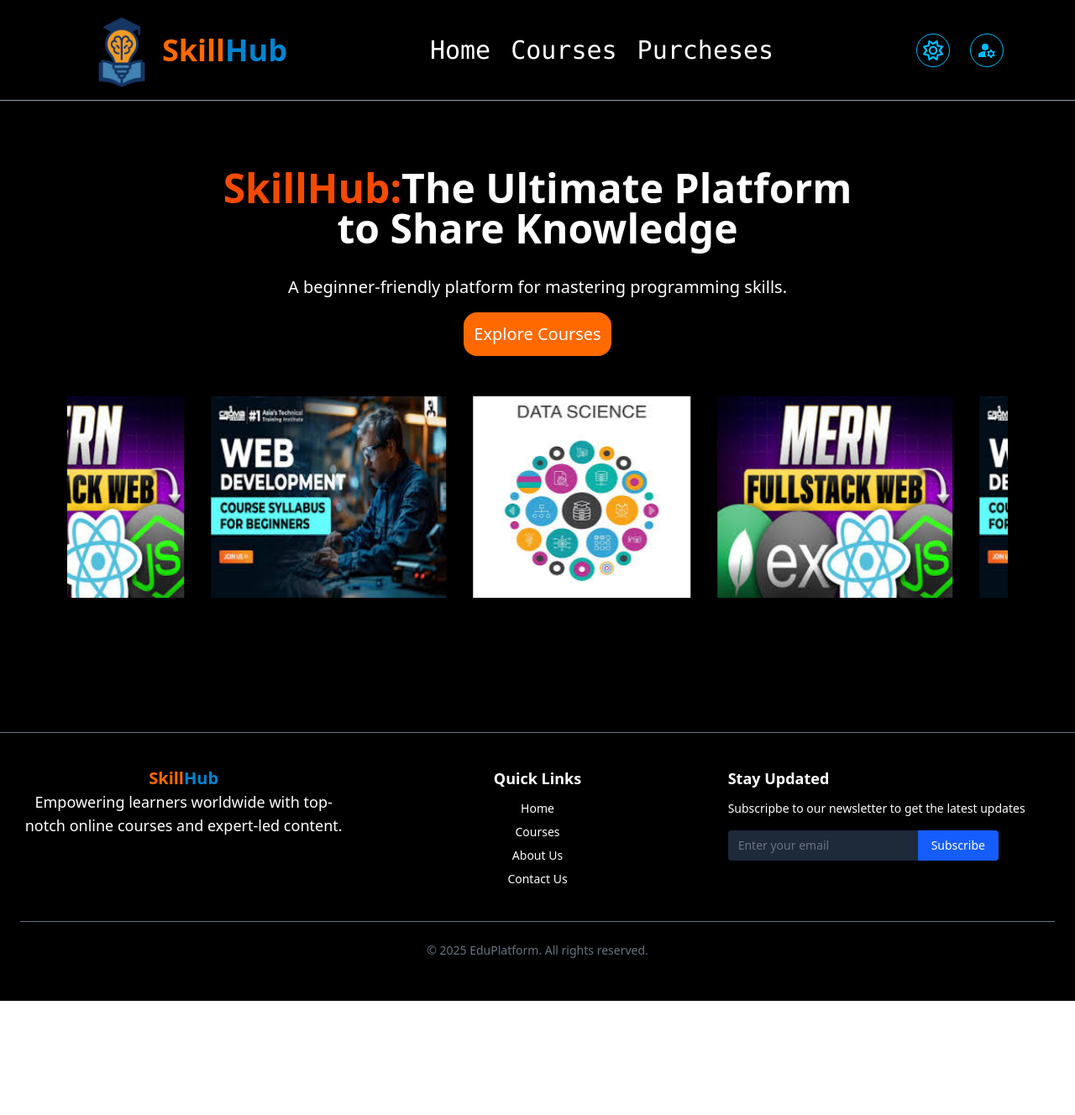
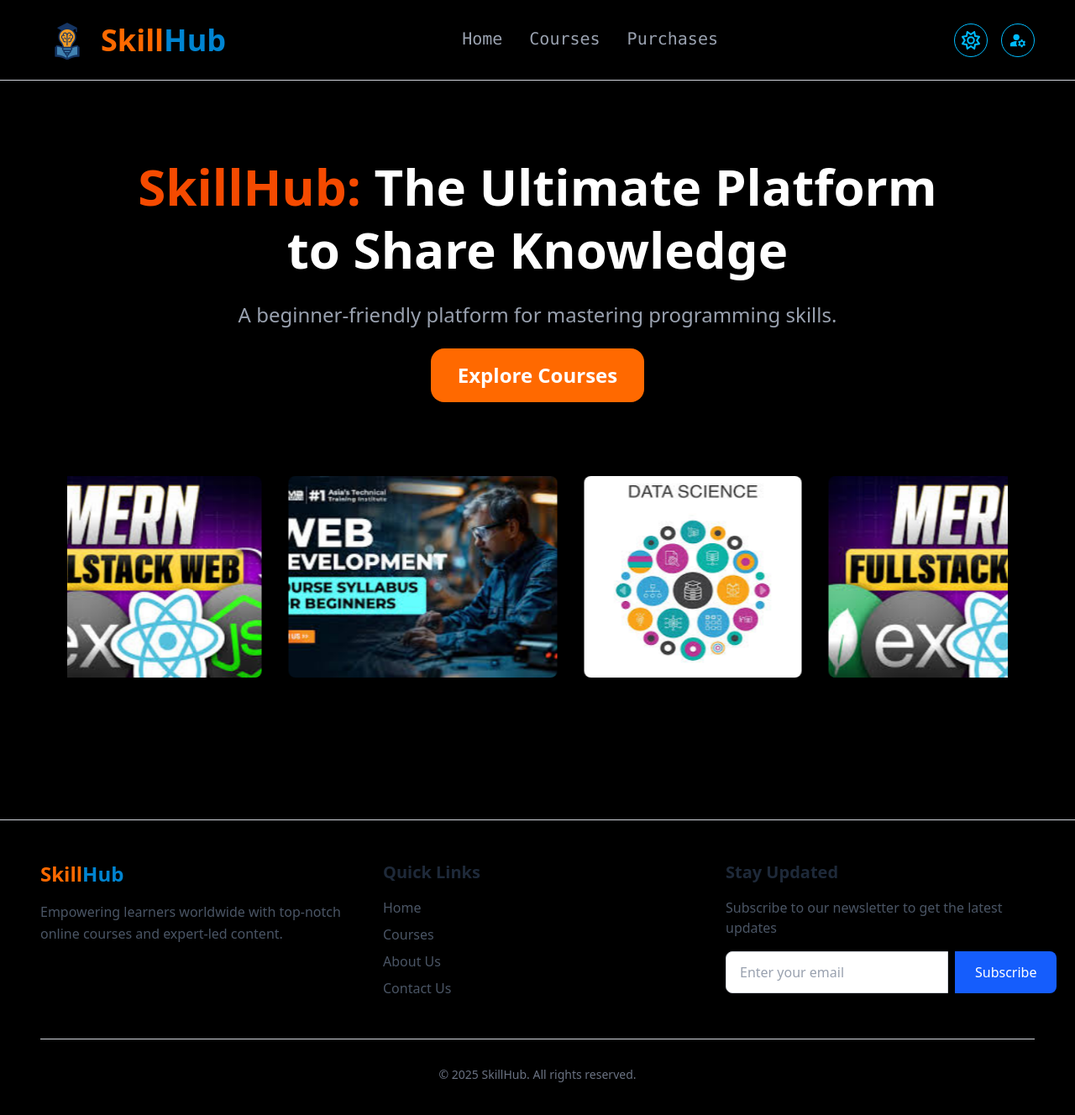
Before and after one commit to rashmi-ranjan-sahoo-dev/course_selling_app, a React (Vite) app in the folder frontend/: page / in a window 1280 px wide. Shown: the top 1328 px of the page at 84% size. Before the commit the page ends 1192 px from the top, so only its background shows below. Built offline with nearby package versions, Linux system fonts and the light colour scheme.

Commit message:
completed

```diff
--- a/frontend/src/components/ContextAPI/AuthContext.jsx
+++ b/frontend/src/components/ContextAPI/AuthContext.jsx
@@ -4,7 +4,7 @@
 
 export const AuthProvider  = ( {children}) => {
     const [isDark,setIsDark] = useState(true)
-    const [isLoggedIn,setIsLoggedIn] = useState(false)
+    const [isLoggedIn,setIsLoggedIn] = useState(true)
     const [isActive,setIsActive] = useState(false);
     const [role,setRole] = useState("");
   return (
--- a/frontend/src/components/Footer/Footer.jsx
+++ b/frontend/src/components/Footer/Footer.jsx
@@ -3,38 +3,72 @@
 
 const Footer = () => {
   return (
-    <footer className='border-t border-gray-500 h-80 bg-transparent px-6 py-10 mt-20 '>
-     <div className="grid grid-cols-1 sm:grid-cols-2 md:grid-cols-3 gap-8 w-full max-w-7xl  mx-auto  my-auto  ">
-        <div className='text-center'>
-           <span className='font-semibold text-xl text-orange-500 mb-3'>Skill<span className='text-sky-600'>Hub</span></span>
-           <p className='text-lg '> Empowering learners worldwide with top-notch online courses and expert-led content.</p>
+    <footer className='border-t border-gray-300 bg-transparant px-4 sm:px-6 md:px-8 lg:px-12 py-8 sm:py-10 md:py-12 mt-10 sm:mt-16 md:mt-20'>
+      <div className="grid grid-cols-1 sm:grid-cols-2 lg:grid-cols-3 gap-6 sm:gap-8 md:gap-10 w-full max-w-7xl mx-auto">
+
+        {/* Brand Section */}
+        <div className='text-center sm:text-left'>
+          <h2 className='font-bold text-xl sm:text-2xl mb-3 sm:mb-4'>
+            <span className='text-orange-500'>Skill</span>
+            <span className='text-sky-600'>Hub</span>
+          </h2>
+          <p className='text-sm sm:text-base text-gray-600 leading-relaxed'>
+            Empowering learners worldwide with top-notch online courses and expert-led content.
+          </p>
         </div>
-         <div className=' text-center '>
-           <h3 className='font-semibold text-lg mb-3'>Quick Links</h3>
-          <ul className='space-y-2 text-sm'>
-            <li><Link href="/" className="hover:underline">Home</Link></li>
-            <li><Link href="/courses"  className="hover:underline">Courses</Link></li>
-            <li><Link href="#" className="hover:underline">About Us</Link></li>
-            <li><Link href="#" className="hover:underline">Contact Us</Link></li>
+
+        {/* Quick Links Section */}
+        <div className='text-center sm:text-left'>
+          <h3 className='font-semibold text-lg sm:text-xl mb-3 sm:mb-4 text-gray-800'>Quick Links</h3>
+          <ul className='space-y-2 text-sm sm:text-base'>
+            <li>
+              <Link to="/" className="text-gray-600 hover:text-orange-500 hover:underline transition-colors">
+                Home
+              </Link>
+            </li>
+            <li>
+              <Link to="/courses" className="text-gray-600 hover:text-orange-500 hover:underline transition-colors">
+                Courses
+              </Link>
+            </li>
+            <li>
+              <Link to="#" className="text-gray-600 hover:text-orange-500 hover:underline transition-colors">
+                About Us
+              </Link>
+            </li>
+            <li>
+              <Link to="#" className="text-gray-600 hover:text-orange-500 hover:underline transition-colors">
+                Contact Us
+              </Link>
+            </li>
           </ul>
         </div>
-         <div >
-           <h3 className='text-lg font-semibold mb-3'>Stay Updated</h3>
-           <p className='text-sm mb-4'> Subscripbe to our newsletter to get the latest updates</p>
-           <form className='flex'>
+
+        {/* Newsletter Section */}
+        <div className='text-center sm:text-left sm:col-span-2 lg:col-span-1'>
+          <h3 className='text-lg sm:text-xl font-semibold mb-3 sm:mb-4 text-gray-800'>Stay Updated</h3>
+          <p className='text-sm sm:text-base text-gray-600 mb-4'>
+            Subscribe to our newsletter to get the latest updates
+          </p>
+          <form className='flex flex-col sm:flex-row gap-2 max-w-md mx-auto sm:mx-0'>
             <input
-            type="email"
-            placeholder='Enter your email'
-            className='px-3 py-2 rounded-l bg-gray-800 text-sm text-white placeholder-gray-500 focus:outline-none'
+              type="email"
+              placeholder='Enter your email'
+              className='flex-1 px-4 py-2 sm:py-3 rounded-lg sm:rounded-l-lg sm:rounded-r-none bg-white border border-gray-300 text-sm sm:text-base text-gray-800 placeholder-gray-400 focus:outline-none focus:ring-2 focus:ring-blue-500 focus:border-transparent'
             />
-            <button type='submit'
-            className='bg-blue-600 hover:bg-blue-700 px-4 py2 rounded-r text-sm font-medium text-white'>Subscribe</button>
-           </form>
+            <button
+              type='submit'
+              className='bg-blue-600 hover:bg-blue-700 px-4 sm:px-6 py-2 sm:py-3 rounded-lg sm:rounded-r-lg sm:rounded-l-none text-sm sm:text-base font-medium text-white transition-colors shadow-md hover:shadow-lg'
+            >
+              Subscribe
+            </button>
+          </form>
         </div>
       </div>
 
-      <div className='mt-10 border-t pt-6 text-sm text-center text-gray-500'>
-         © {2025} EduPlatform. All rights reserved.
+      {/* Copyright Section */}
+      <div className='mt-8 sm:mt-10 md:mt-12 pt-6 sm:pt-8 border-t border-gray-300 text-xs sm:text-sm text-center text-gray-500'>
+        © {new Date().getFullYear()} SkillHub. All rights reserved.
       </div>
     </footer>
   )
--- a/frontend/src/components/Header/Header.jsx
+++ b/frontend/src/components/Header/Header.jsx
@@ -1,76 +1,139 @@
-
+import { useState, useContext } from "react";
 import logo from "../../assets/transparent_logo.png.png"
-import { FaRegSun } from "react-icons/fa6";
-import { FaRegMoon } from "react-icons/fa6";
+import { FaRegSun, FaRegMoon } from "react-icons/fa6";
+import { MdManageAccounts } from "react-icons/md";
+import { HiMenuAlt3, HiX } from "react-icons/hi";
 import { AuthContext } from "../ContextAPI/AuthContext";
-import { useContext } from "react";
- import { MdManageAccounts } from "react-icons/md";
 import Auth from "../Auth/Auth";
 import Logout from "../Logout/Logout";
 
+const Header = () => {
+  const [isMobileMenuOpen, setIsMobileMenuOpen] = useState(false);
+  const { isDark, setIsDark, isActive, setIsActive, isLoggedIn, role } = useContext(AuthContext);
 
+  function toggleIsDark() {
+    setIsDark(!isDark);
+  }
 
-const Header = () => {
+  function toggleIsActive() {
+    setIsActive(!isActive);
+  }
 
- const {isDark,setIsDark,isActive,setIsActive,isLoggedIn,role} = useContext(AuthContext)
+  function toggleMobileMenu() {
+    setIsMobileMenuOpen(!isMobileMenuOpen);
+  }
 
- function toggleIsDark(){
-  setIsDark(!isDark)
- }
-
- function toggleIsActive(){
-  setIsActive(!isActive)
-  // console.log(isActive)
- }
-
- console.log(isActive)
- console.log(isLoggedIn)
+  console.log(isActive);
+  console.log(isLoggedIn);
 
   return (
-    <nav
-     className='h-[15vh] w-screen flex items-center justify-around border-b border-gray-400'>
-      <div
-      className='flex justify-center items-center'>
+    <nav className='h-16 sm:h-20 md:h-24 w-full flex items-center justify-between px-4 sm:px-6 md:px-8 lg:px-12 border-b border-gray-300  relative'>
+
+      {/* Logo Section */}
+      <div className='flex items-center gap-1 sm:gap-2 flex-shrink-0'>
         <img
-        src={logo}
-        alt="SkilHub"
-        className='sm:h-25 sm:w-25 md:h-30 md:w-30'
+          src={logo}
+          alt="SkillHub"
+          className='h-10 w-10 sm:h-12 sm:w-12 md:h-16 md:w-16 object-contain'
         />
-        <div
-        className='text-orange-500 md:text-4xl sm:text-2xl -ml-3 font-semibold'>Skill<span className='text-sky-600'>Hub</span></div>
-      </div>
-      <div className='flex items-center justify-center sm:gap-3 md:gap-6'>
-          <a
-          href="/"
-          className='md:text-3xl sm:text-xl font-mono  hover:border-b transition-all delay-100 duration-100 ease-in-out'>Home</a>
-          <a
-          href="/courses"
-          className='md:text-3xl sm:text-xl font-mono  hover:border-b transition-all delay-100 duration-100 ease-in-out'>Courses</a>
-          <a
-          href="/purchases"
-           className='md:text-3xl sm:text-xl font-mono  hover:border-b transition-all delay-100 duration-100 ease-in-out'>Purcheses</a>
-      </div>
-      <div
-      className="flex md:gap-6 gap-2">
-      <div
-      onClick={toggleIsDark}
-      className={` border text-sky-400 p-1
-      text-2xl rounded-full h-10 w-10 flex items-center justify-center cursor-pointer`}
-      >
-        {isDark ? <FaRegSun/> : <FaRegMoon/>}
-      </div>
-     <div
-      onClick={toggleIsActive}
-      className={`border text-sky-400 p-1
-      text-2xl rounded-full h-10 w-10 flex items-center justify-center cursor-pointer `}
-      >
-         <MdManageAccounts/>
-
-         {isLoggedIn ? (isActive && <Logout role={role}/>) : (isActive && <Auth/>)}
-
-      </div>
+        <div className='text-orange-500 text-xl sm:text-2xl md:text-3xl lg:text-4xl font-semibold whitespace-nowrap'>
+          Skill<span className='text-sky-600'>Hub</span>
+        </div>
       </div>
 
+      {/* Desktop Navigation Links */}
+      <div className='hidden lg:flex items-center gap-4 xl:gap-8'>
+        <a
+          href="/"
+          className='text-lg xl:text-xl font-mono text-gray-400 hover:text-orange-500 hover:border-b-2 hover:border-orange-500 transition-all duration-200 pb-1'
+        >
+          Home
+        </a>
+        <a
+          href="/courses"
+          className='text-lg xl:text-xl font-mono text-gray-400 hover:text-orange-500 hover:border-b-2 hover:border-orange-500 transition-all duration-200 pb-1'
+        >
+          Courses
+        </a>
+        <a
+          href="/purchases"
+          className='text-lg xl:text-xl font-mono text-gray-400 hover:text-orange-500 hover:border-b-2 hover:border-orange-500 transition-all duration-200 pb-1'
+        >
+          Purchases
+        </a>
+      </div>
+
+      {/* Right Side Icons */}
+      <div className="flex items-center gap-2 sm:gap-3 md:gap-4">
+        {/* Theme Toggle */}
+        <button
+          onClick={toggleIsDark}
+          className='border border-sky-400 text-sky-400 hover:bg-sky-50 p-2 text-xl sm:text-2xl rounded-full h-9 w-9 sm:h-10 sm:w-10 flex items-center justify-center cursor-pointer transition-all'
+          aria-label="Toggle theme"
+        >
+          {isDark ? <FaRegSun/> : <FaRegMoon/>}
+        </button>
+
+        {/* Account Menu Toggle */}
+        <div className="relative">
+          <button
+            onClick={toggleIsActive}
+            className='border border-sky-400 text-sky-400 hover:bg-sky-50 p-2 text-xl sm:text-2xl rounded-full h-9 w-9 sm:h-10 sm:w-10 flex items-center justify-center cursor-pointer transition-all'
+            aria-label="Account menu"
+          >
+            <MdManageAccounts/>
+          </button>
+
+          {/* Account Dropdown */}
+          {isLoggedIn ? (isActive && <Logout role={role}/>) : (isActive && <Auth/>)}
+        </div>
+
+        {/* Mobile Menu Toggle */}
+        <button
+          onClick={toggleMobileMenu}
+          className='lg:hidden border border-gray-400 text-gray-700 hover:bg-gray-50 p-2 text-xl sm:text-2xl rounded-full h-9 w-9 sm:h-10 sm:w-10 flex items-center justify-center cursor-pointer transition-all'
+          aria-label="Toggle menu"
+        >
+          {isMobileMenuOpen ? <HiX/> : <HiMenuAlt3/>}
+        </button>
+      </div>
+
+      {/* Mobile Menu Dropdown */}
+      {isMobileMenuOpen && (
+        <div className='lg:hidden absolute top-full left-0 w-full bg-white border-b border-gray-300 shadow-lg z-50'>
+          <div className='flex flex-col py-4 px-6 space-y-4'>
+            <a
+              href="/"
+              onClick={toggleMobileMenu}
+              className='text-lg font-mono text-gray-700 hover:text-orange-500 hover:pl-2 transition-all duration-200'
+            >
+              Home
+            </a>
+            <a
+              href="/courses"
+              onClick={toggleMobileMenu}
+              className='text-lg font-mono text-gray-700 hover:text-orange-500 hover:pl-2 transition-all duration-200'
+            >
+              Courses
+            </a>
+            <a
+              href="/purchases"
+              onClick={toggleMobileMenu}
+              className='text-lg font-mono text-gray-700 hover:text-orange-500 hover:pl-2 transition-all duration-200'
+            >
+              Purchases
+            </a>
+          </div>
+        </div>
+      )}
+
+      {/* Overlay for mobile menu */}
+      {isMobileMenuOpen && (
+        <div
+          className='lg:hidden fixed inset-0 bg-black bg-opacity-25 z-40'
+          onClick={toggleMobileMenu}
+        />
+      )}
     </nav>
   )
 }
--- a/frontend/src/pages/Body/Home.jsx
+++ b/frontend/src/pages/Body/Home.jsx
@@ -8,35 +8,46 @@
   const navigate = useNavigate();
   return (
     <div
-    className='w-full h-full flex flex-col justify-center items-center p-20'>
+    className='w-full min-h-screen flex flex-col justify-center items-center px-4 py-8 sm:px-8 md:px-12 lg:px-20'>
+      {/* Hero Text Section */}
       <div
-      className='h-30 w-200 text-center '
+      className='max-w-5xl text-center mb-4 sm:mb-6'
       >
-        <span
-        className='text-orange-600 text-5xl font-extrabold'>SkillHub:</span><span  className=' text-5xl font-extrabold'>The Ultimate Platform to Share Knowledge</span>
+        <h1 className='text-2xl sm:text-3xl md:text-4xl lg:text-5xl xl:text-6xl font-extrabold leading-tight'>
+          <span className='text-orange-600'>SkillHub: </span>
+          <span >The Ultimate Platform to Share Knowledge</span>
+        </h1>
       </div>
+
+      {/* Subtitle */}
       <div
-      className='text-xl m-2'>A beginner-friendly platform for mastering programming skills.
+      className='text-base sm:text-lg md:text-xl lg:text-2xl text-gray-400 text-center mb-4 sm:mb-6 max-w-3xl px-4'>
+        A beginner-friendly platform for mastering programming skills.
       </div>
-      <div className='m-2'>
+
+      {/* CTA Button */}
+      <div className='mb-8 sm:mb-12'>
         <button
-        className='w-fit h-fit bg-orange-500 hover:bg-orange-600 transition-all duration-400 hover:p-4 p-3 text-xl hover:text-2xl rounded-2xl cursor-pointer'
-        onClick={() => navigate("/courses")}>Explore Courses</button>
+        className='bg-orange-500 hover:bg-orange-600 transition-all duration-300 px-6 py-3 sm:px-8 sm:py-4 text-lg sm:text-xl md:text-2xl font-semibold text-white rounded-2xl cursor-pointer shadow-lg hover:shadow-xl transform hover:scale-105'
+        onClick={() => navigate("/courses")}>
+          Explore Courses
+        </button>
       </div>
-      {/* Sccrollngf images section */}
+
+      {/* Scrolling Images Section */}
       <div
-      className='overflow-hidden w-full mt-10'>
+      className='overflow-hidden w-full mt-6 sm:mt-8 md:mt-10'>
+        <div className='flex whitespace-nowrap animate-[scroll_20s_linear_infinite] sm:animate-[scroll_25s_linear_infinite] md:animate-[scroll_30s_linear_infinite]'>
+          <img src={img1} alt="Course preview" className='w-48 h-36 sm:w-56 sm:h-44 md:w-64 md:h-48 lg:w-80 lg:h-60 mx-2 sm:mx-3 md:mx-4 rounded-lg object-cover shadow-md'/>
+          <img src={img2} alt="Course preview" className='w-48 h-36 sm:w-56 sm:h-44 md:w-64 md:h-48 lg:w-80 lg:h-60 mx-2 sm:mx-3 md:mx-4 rounded-lg object-cover shadow-md'/>
+          <img src={img3} alt="Course preview" className='w-48 h-36 sm:w-56 sm:h-44 md:w-64 md:h-48 lg:w-80 lg:h-60 mx-2 sm:mx-3 md:mx-4 rounded-lg object-cover shadow-md'/>
+          <img src={img1} alt="Course preview" className='w-48 h-36 sm:w-56 sm:h-44 md:w-64 md:h-48 lg:w-80 lg:h-60 mx-2 sm:mx-3 md:mx-4 rounded-lg object-cover shadow-md'/>
+          <img src={img2} alt="Course preview" className='w-48 h-36 sm:w-56 sm:h-44 md:w-64 md:h-48 lg:w-80 lg:h-60 mx-2 sm:mx-3 md:mx-4 rounded-lg object-cover shadow-md'/>
+          <img src={img3} alt="Course preview" className='w-48 h-36 sm:w-56 sm:h-44 md:w-64 md:h-48 lg:w-80 lg:h-60 mx-2 sm:mx-3 md:mx-4 rounded-lg object-cover shadow-md'/>
+        </div>
+      </div>
 
-         <div className='flex whitespace-nowrap animate-[scroll_20s_linear_infinite]'>
-            <img src={img1} alt=""className='w-70 h-60 mx-4'/>
-            <img src={img2} alt=""className='w-70 h-60 mx-4' />
-            <img src={img3} alt=""className='w-70 h-60 mx-4' />
-            <img src={img1} alt=""className='w-70 h-60 mx-4' />
-            <img src={img2} alt=""className='w-70 h-60 mx-4' />
-            <img src={img3} alt=""className='w-70 h-60 mx-4' />
-         </div>
-      </div>
-       <style>{`
+      <style>{`
         @keyframes scroll {
           0% { transform: translateX(0%); }
           100% { transform: translateX(-50%); }
```
Also changed, not shown: frontend/src/components/Auth/Auth.jsx (+30 -4 lines), frontend/src/components/Logout/Logout.jsx (+35 -9 lines).
